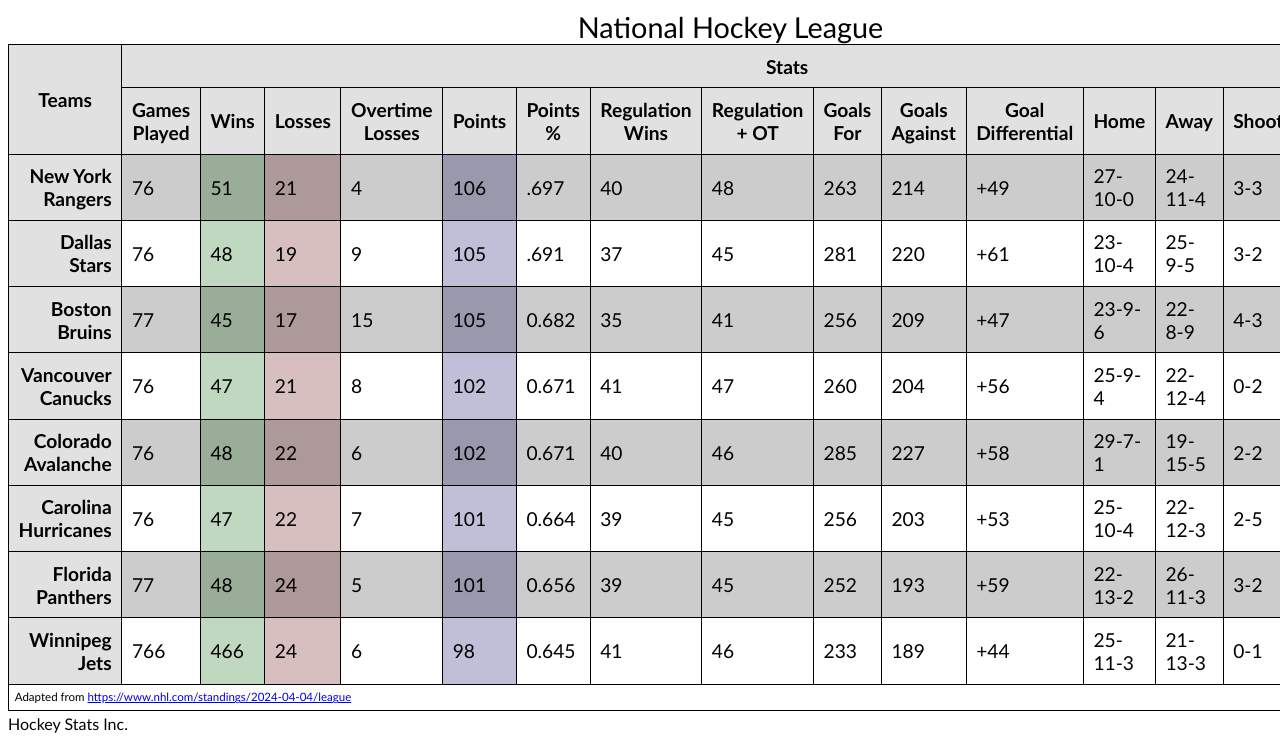
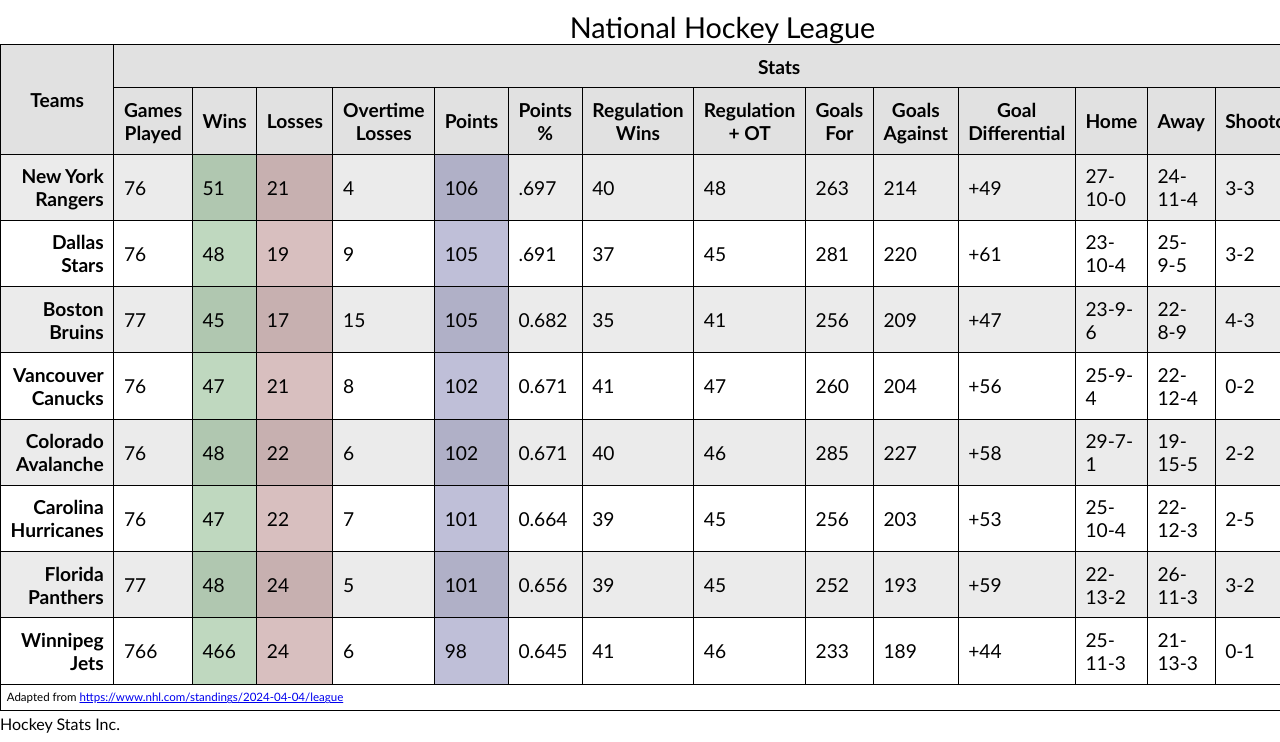
Before and after one commit to jasontgomez/lab4, a plain HTML site: page index.html in a window 1280 px wide. Shown: the part 88-830 px from the top of the page. Drawn offline with Linux system fonts and the light colour scheme.

Commit message:
upload image

```diff
--- a/css/tables.css
+++ b/css/tables.css
@@ -3,16 +3,20 @@
 html {
     font: 120%/1.2 "Trebuchet MS", Arial, Helvetica, sans-serif;
 }
-/* STEP 7: Collapse borders */
+
+body {
+    display: flex;
+    margin: auto;
+    flex-direction: column;
+}
+
 table {
     border-collapse: collapse;
-/* STEP 9a: Adjust placement of table caption */
     caption-side: top;
-/* STEP 9b: Try different values for table-layout (https://developer.mozilla.org/en-US/docs/Web/CSS/table-layout) in conjunction with the width property. */
     table-layout: auto;
     width: 75%;
 }
-/* STEP 10b: Zebra striping for columns */
+
 col:nth-child(6) {
     background-color: rgb(0,0,100,0.25);
     font-weight: 700;
@@ -25,25 +29,21 @@
     background-color: rgb(100,0,0,0.25);
 }
 
-/* STEP 8: Adjust padding for usability with TH and TD */
 td, th {
     border: 1px solid black;
     padding: 0.5em;
 }
-th {
-    background: rgba(225,225,225,1);
+thead tr {
+    background: rgba(225,225,225,1.4);
 }
-/* STEP 6: Align table headings in the table body */
 tbody th {
     text-align: right;
 }
 thead tr:first-child th:first-child {
-    /* Hide top left cell - it's empty */
 
 }
-/* STEP 10a: Zebra striping for rows */
 tbody tr:nth-child(odd) {
-    background-color: rgb(0,0,0,0.20);
+    background-color: rgb(0,0,0,0.08);
 }
 tfoot td {
     font-size: 60%;
@@ -51,4 +51,3 @@
 caption {
     font-size: 150%;
 }
-/* STEP 10c: Have a look at the result in the browser, then head to js/tables.js for the next step */
```
Also changed, not shown: index.html (+0 -20 lines), img/BOS_light.svg (added), img/CAR_light.svg (added), img/COL_light.svg (added), img/DAL_light.svg (added), img/FLA_light.svg (added), img/NYR_light.svg (added), img/VAN_light.svg (added), img/WPG_light.svg (added).
